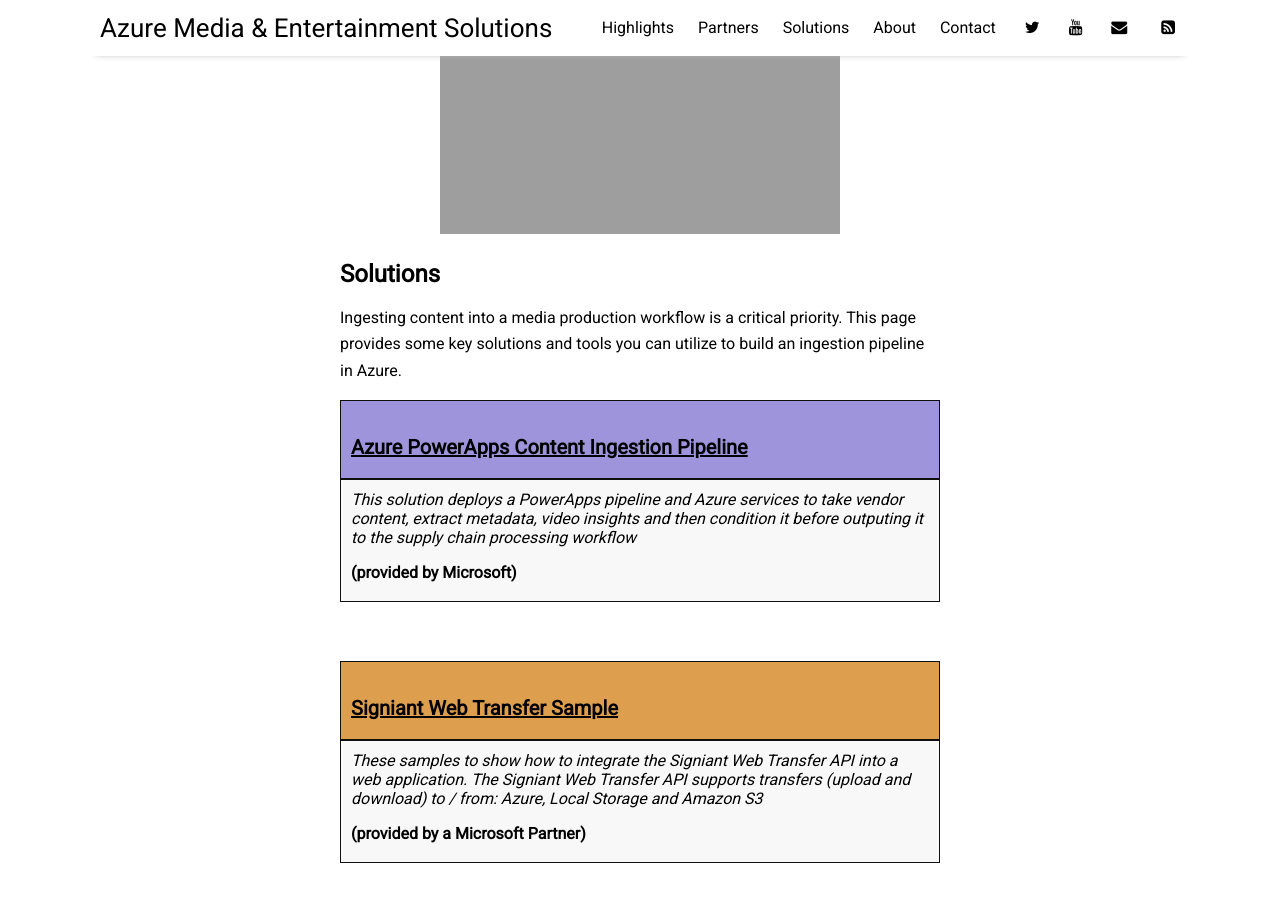
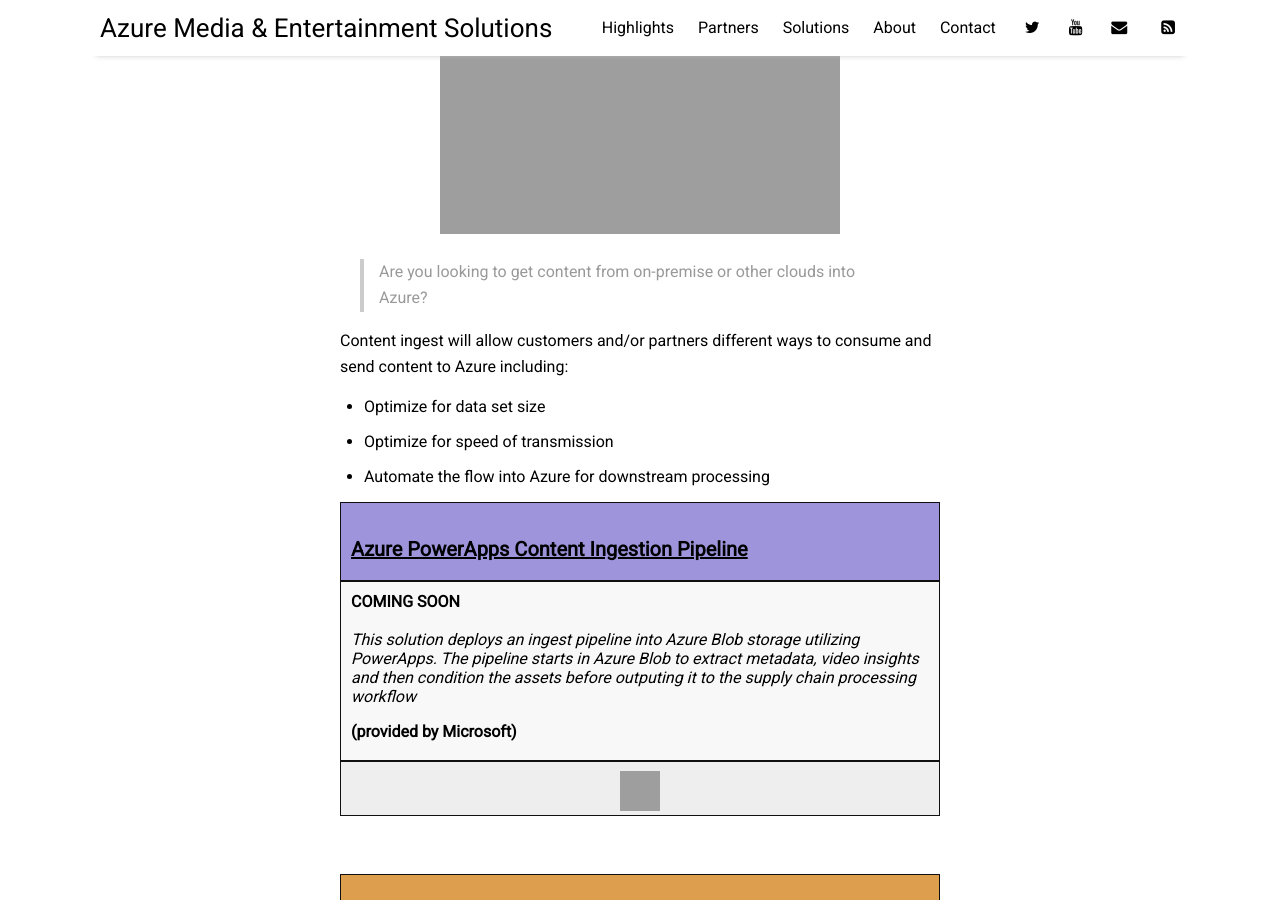
Before and after one commit to Azure/MediaEntertainment, a Jekyll site: the page built from _posts/2020-08-01-content-ingest.md, in a window 1280 px wide and 900 px high, scrolled down 228 px. Built offline with Jekyll 4.4.1, drawn with Linux system fonts in a browser that asks for light colours; nearby versions of some CDN libraries; grey boxes are pictures that could not be loaded.

Commit message:
update pages

```diff
--- a/_posts/2020-08-01-content-ingest.md
+++ b/_posts/2020-08-01-content-ingest.md
@@ -7,18 +7,23 @@
 image: ingest.png
 ---
 
-## Solutions
+>Are you looking to get content from on-premise or other clouds into Azure?
 
-Ingesting content into a media production workflow is a critical priority. This page provides some key solutions and tools you can utilize to build an ingestion pipeline in Azure.
+Content ingest will allow customers and/or partners different ways to consume and send content to Azure including:
+* Optimize for data set size
+* Optimize for speed of transmission
+* Automate the flow into Azure for downstream processing
 
 <div class="mstitlebox">
 <h3><a href="https://github.com/MediaEntertainmentLabs/content-ingest-pipeline">Azure PowerApps Content Ingestion Pipeline</a></h3>
 </div>
 <div class ="textbox">
-<i>This solution deploys a PowerApps pipeline and Azure services to take vendor content, extract metadata, video insights and then condition it before outputing it to the supply chain processing workflow</i>
+<b>COMING SOON</b><br><br>
+<i>This solution deploys an ingest pipeline into Azure Blob storage utilizing PowerApps. The pipeline starts in Azure Blob to extract metadata, video insights and then condition the assets before outputing it to the supply chain processing workflow</i>
 <br>
 <h4>(provided by Microsoft)</h4>
 </div>
+<div class="bottombox"><img src="https://raw.githubusercontent.com/Azure/MediaEntertainment/gh-pages/_site/assets/img/powerapp.png" height="40" width="40" /></div>
 
 <p>
 <br>
@@ -32,6 +37,7 @@
 <br>
 <h4>(provided by a Microsoft Partner)</h4>
 </div>
+<div class="bottombox"><img src="https://raw.githubusercontent.com/Azure/MediaEntertainment/gh-pages/_site/assets/img/javascript.png" height="40" width="40" /></div>
 
 <p>
 <br>
```
Also changed, not shown: 4 other files.
